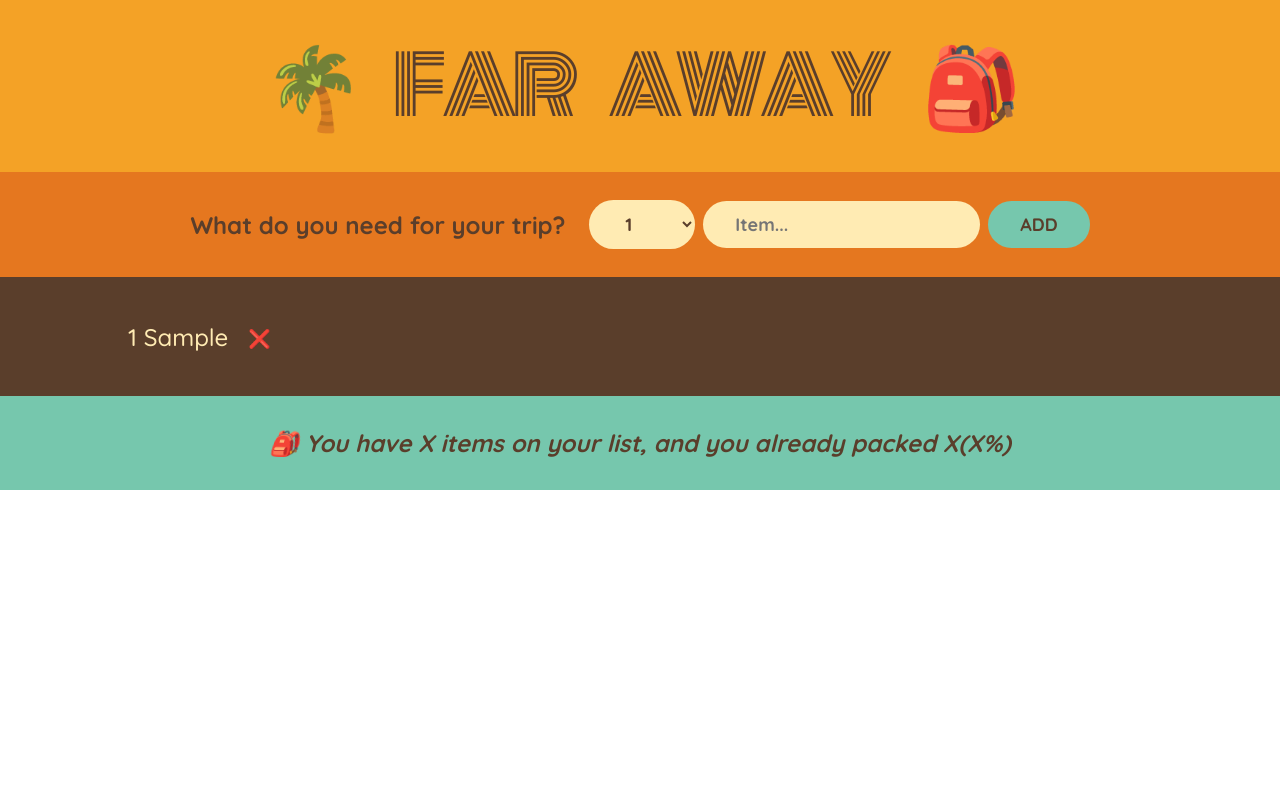
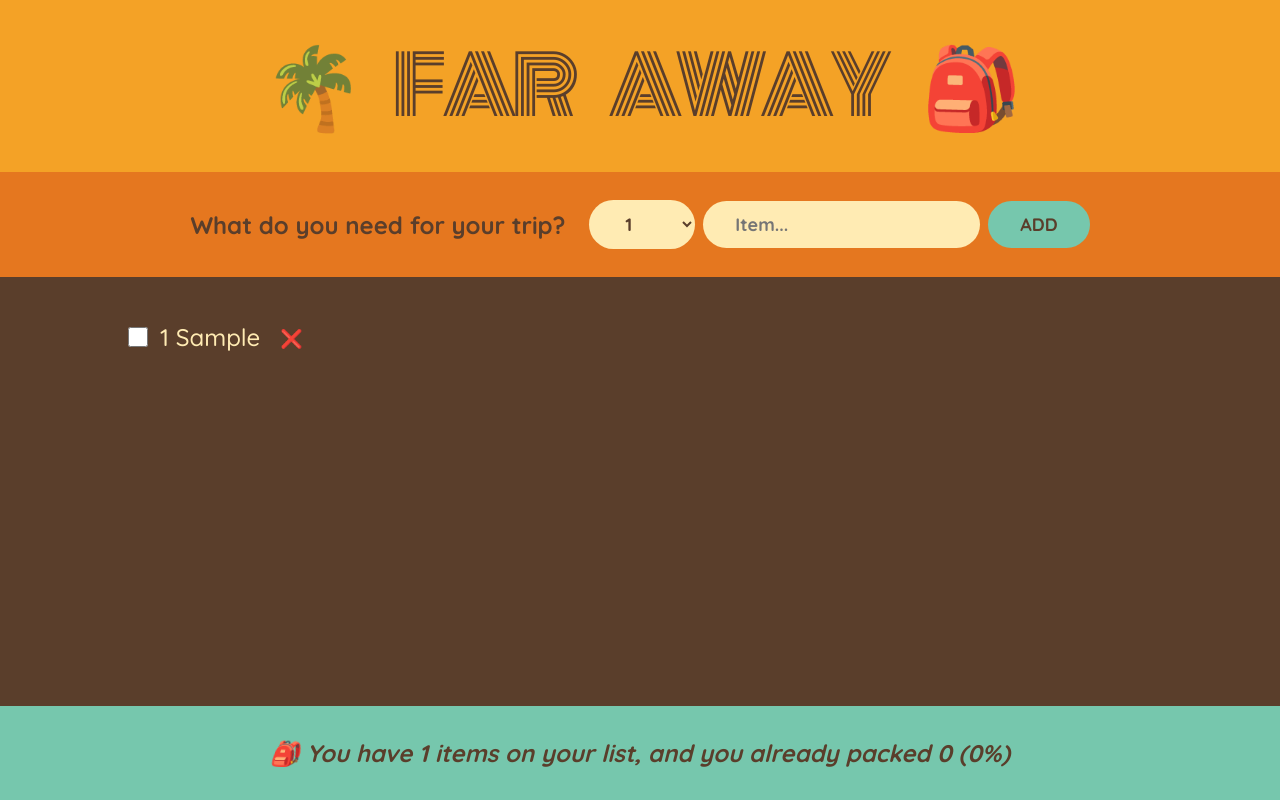
Before and after one commit to aswinss18/Travel-list, a React (Create React App) app: page / in a window 1280 px wide. Both pictures are taken after typing "Sample" into the empty fields and a click on the button "ADD". Built offline with nearby package versions, Linux system fonts and the light colour scheme.

Commit message:
conditional rendering of stats is created

```diff
--- a/src/App.js
+++ b/src/App.js
@@ -1,22 +1,33 @@
 import { useState } from "react";
-
-const initialItems = [
-  { id: 1, description: "Passports", quantity: 2, packed: false },
-  { id: 2, description: "Socks", quantity: 12, packed: true },
-  { id: 3, description: "Charger", quantity: 1, packed: false },
-];
 
 export default function App() {
   const [items, setItems] = useState([]);
+
   function handleAddItems(item) {
     setItems((items) => [...items, item]);
   }
+  function handleDeleteItem(id) {
+    setItems((items) => items.filter((item) => item.id !== id));
+  }
+
+  function handleToggleItem(id) {
+    setItems((items) =>
+      items.map((item) =>
+        item.id === id ? { ...item, packed: !item.packed } : item
+      )
+    );
+  }
+
   return (
-    <div>
+    <div className="app">
       <Logo />
       <Form onAddItems={handleAddItems} />
-      <PackingList items={items} />
-      <Stats />
+      <PackingList
+        items={items}
+        onDeleteItem={handleDeleteItem}
+        onToggleItem={handleToggleItem}
+      />
+      <Stats items={items} />
     </div>
   );
 }
@@ -60,31 +71,58 @@
   );
 }
 
-function PackingList({ items }) {
+function PackingList({ items, onDeleteItem, onToggleItem }) {
   return (
     <div className="list">
       <ul>
         {items.map((item) => (
-          <Item item={item} key={item.id} />
+          <Item
+            item={item}
+            key={item.id}
+            onDeleteItem={onDeleteItem}
+            onToggleItem={onToggleItem}
+          />
         ))}
       </ul>
     </div>
   );
 }
-function Stats() {
+function Stats({ items }) {
+  if (!items.length)
+    return (
+      <p className="stats">
+        <em>Start adding some items to your packing list 🚀</em>
+      </p>
+    );
+
+  const numItems = items.length;
+  const numPacked = items.filter((item) => item.packed).length;
+  const percentage = Math.round((numPacked / numItems) * 100);
   return (
     <footer className="stats">
-      <em>🎒 You have X items on your list, and you already packed X(X%)</em>
+      <em>
+        {percentage === 100
+          ? `You got everything! Ready to go ✈️`
+          : `🎒 You have ${numItems} items on your list, and you already packed
+       ${numPacked} (${percentage}%)`}
+      </em>
     </footer>
   );
 }
-function Item({ item }) {
+function Item({ item, onDeleteItem, onToggleItem }) {
   return (
     <li>
+      <input
+        type="checkbox"
+        value={item.packed}
+        onChange={() => {
+          onToggleItem(item.id);
+        }}
+      />
       <span style={item.packed ? { textDecoration: "line-through" } : {}}>
         {item.quantity} {item.description}
       </span>
-      <button>❌</button>
+      <button onClick={() => onDeleteItem(item.id)}>❌</button>
     </li>
   );
 }
--- a/src/index.css
+++ b/src/index.css
@@ -94,7 +94,7 @@
 .list ul {
   list-style: none;
   width: 80%;
-  overflow: scroll;
+  /* overflow: scroll; */
 
   display: grid;
   grid-template-columns: repeat(auto-fit, minmax(250px, 1fr));
```
